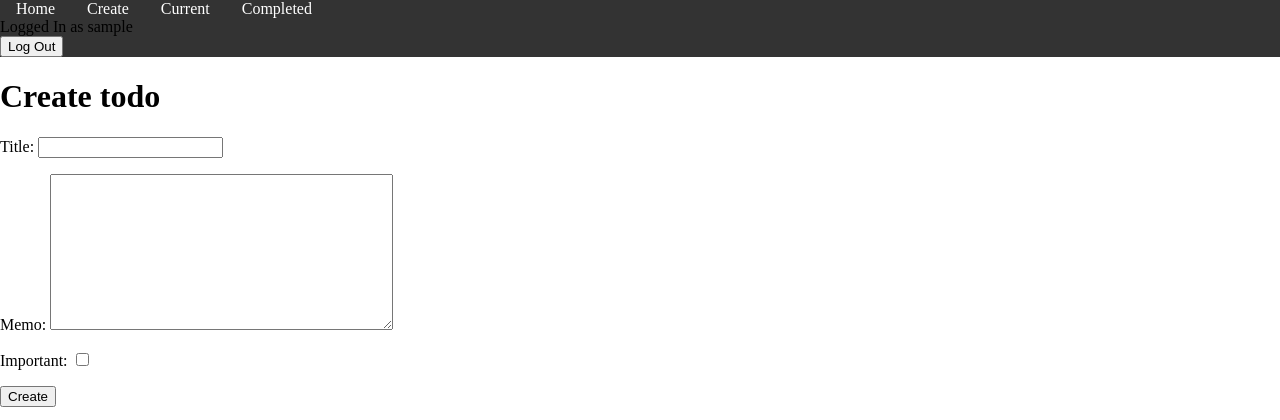
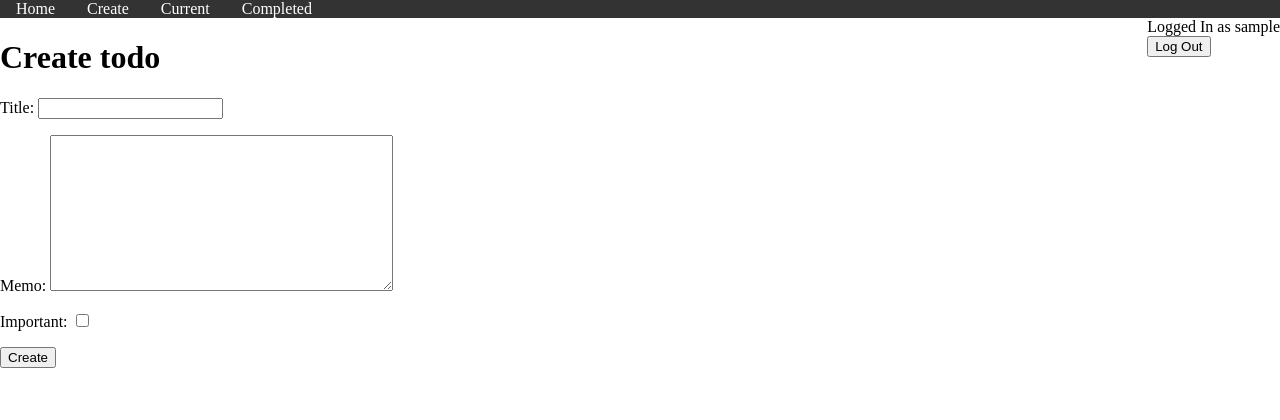
Before and after one commit to erischon/todowoo_project, a Django app: page /create/ in a window 1280 px wide. Shown: the top 420 px of the page. Run offline with Django 3.2, Linux system fonts and the light colour scheme; the visitor is signed in with stand-in values (Sample User, id 1).

Commit message:
Update base.html

```diff
--- a/todo/templates/todo/base.html
+++ b/todo/templates/todo/base.html
@@ -22,12 +22,14 @@
             <li><a href="{% url 'completedtodos' %}">Completed</a></li>
         </ul>
 
-        Logged In as {{ user.username }}
+        <div class="access">
+            Logged In as {{ user.username }}
 
-        <form action="{% url 'logoutuser' %}" method="POST">
-            {% csrf_token %}
-            <button type="submit">Log Out</button>
-        </form>
+            <form action="{% url 'logoutuser' %}" method="POST">
+                {% csrf_token %}
+                <button type="submit">Log Out</button>
+            </form>
+        </div>
 
     </div>
 
```
